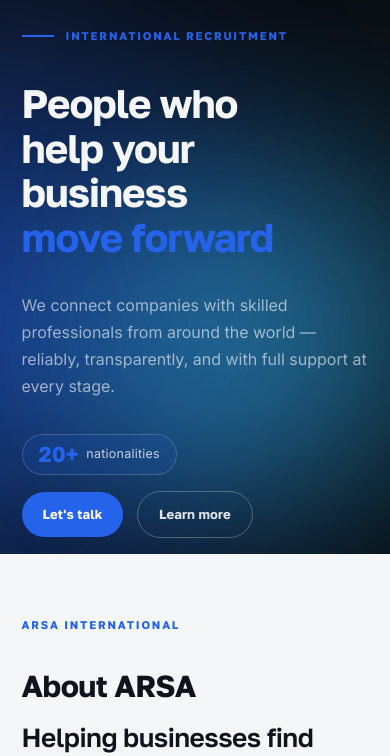
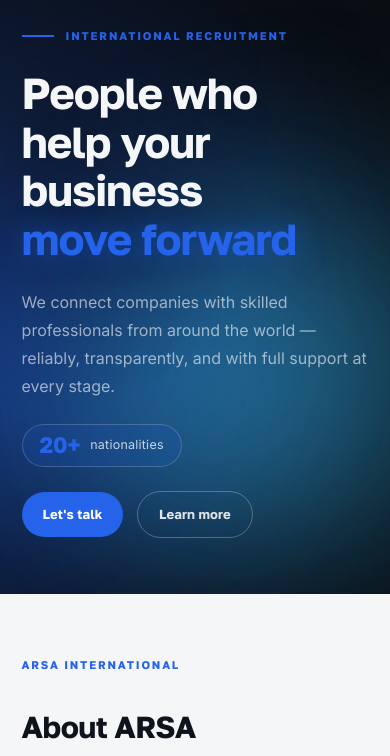
Before and after one commit to gyromth/arsa-website, a website built with Vite: page index.html in a window 390 px wide. Shown: the part 54-810 px from the top of the page. Built offline with nearby package versions, Linux system fonts and the light colour scheme.

Commit message:
fix: refine mobile hero spacing, typography, and ambient motion
Mobile headline enlarged to ~43-44px (clean wrapping, no overflow); 'расти'
accent gets a soft glow for contrast. Hero subtitle unified with body copy
(var(--fs-body), line-height 1.75) to match the About text. Uniform 24px
gaps between eyebrow/headline/description/sticker/CTA; hero bottom padding
mirrors About top padding (~56px) so the blue->white transition is symmetric.
Worker graphic fully removed from mobile (no layout ghost); 20+ sticker sits
above the CTAs as a compact translucent pill. Mobile ambient = 3 light CSS
blur clouds (transform/opacity only, no mouse-follow/RAF), plus a subtle
mobile-only dark radial under the text column. Desktop untouched (51px
headline, worker, mouse-follow, scroll indicator, Global Reach all intact).

Verified 320/375/390/430 + 1024/1440: no overlaps, no horizontal overflow,
EN/RU switching, reduced-motion static, no console errors.

```diff
--- a/src/styles/main.css
+++ b/src/styles/main.css
@@ -367,6 +367,17 @@ html.html--booting body { visibility: hidden; }
   padding: calc(var(--header-h) + 1rem) 0 3.5rem;
 }
 
+/* Local contrast layer under the text column (mobile only) */
+.hero::after {
+  content: '';
+  position: absolute;
+  inset: 0;
+  background: radial-gradient(90% 70% at 15% 30%, rgba(10, 13, 18, 0.5) 0%, rgba(10, 13, 18, 0) 60%);
+  pointer-events: none;
+  z-index: 1;
+  opacity: 0;
+}
+
 /* Animated gradient blobs — calm "living light" */
 .hero__blobs {
   position: absolute;
@@ -572,13 +583,16 @@ html.html--booting body { visibility: hidden; }
 .hero__title.animated .title-line:nth-child(2) { transition-delay: 0.22s; }
 .hero__title.animated .title-line:nth-child(3) { transition-delay: 0.34s; }
 
-.title-accent { color: var(--accent); }
+.title-accent {
+  color: var(--accent);
+  text-shadow: 0 0 28px rgba(37, 99, 235, 0.5);
+}
 
 .hero__subtitle {
-  font-size: clamp(1rem, 0.95rem + 0.2vw, 1.1rem);
+  font-size: var(--fs-body);
   color: rgba(245, 246, 248, 0.62);
   max-width: 46ch;
-  line-height: 1.7;
+  line-height: 1.75;
   margin-bottom: 1.75rem;
 }
 
@@ -1078,10 +1092,15 @@ html.html--booting body { visibility: hidden; }
     flex-direction: column;
     align-items: stretch;
     justify-content: flex-start;
-    /* Content-driven height — no forced empty space under the composition */
+    /* Content-driven height — no forced empty space under the composition.
+       Bottom padding mirrors the About section's top padding so the
+       blue -> white transition reads as intentional. */
     min-height: 0;
-    padding: calc(var(--header-h) + 0.5rem) 0 1rem;
+    padding: calc(var(--header-h) + 0.5rem) 0 clamp(3.5rem, 2.75rem + 3vw, 5.5rem);
   }
+
+  /* Contrast layer protects the headline on the ambient blue background */
+  .hero::after { opacity: 1; }
 
   /* Flatten content so its children can be ordered in the mobile stack */
   .hero__content { display: contents; }
@@ -1089,13 +1108,13 @@ html.html--booting body { visibility: hidden; }
   .hero__container {
     display: grid;
     grid-template-columns: 1fr;
-    gap: 1rem;
+    gap: 1.5rem;
     align-items: stretch;
   }
 
-  .hero__meta { order: 1; }
-  .hero__title { order: 2; }
-  .hero__subtitle { order: 3; }
+  .hero__meta { order: 1; margin-bottom: 0; }
+  .hero__title { order: 2; margin-bottom: 0; }
+  .hero__subtitle { order: 3; margin-bottom: 0; }
 
   /* Worker graphic is fully removed from the mobile Hero (no layout ghost) */
   .hero__visual { display: contents; }
@@ -1106,14 +1125,15 @@ html.html--booting body { visibility: hidden; }
     order: 4;
     position: static;
     align-items: center;
+    gap: 0.6rem;
     width: fit-content;
-    padding: 0.55rem 1rem;
+    padding: 0.6rem 1.05rem;
     background: rgba(37, 99, 235, 0.12);
     border: 1px solid rgba(255, 255, 255, 0.18);
     border-radius: 999px;
     opacity: 1;
   }
-  .hero__float-num { font-size: 1.35rem; }
+  .hero__float-num { font-size: 1.4rem; }
   .hero__float-text { font-size: 0.78rem; line-height: 1; }
 
   /* CTA group below the sticker: one row when it fits, left-aligned */
@@ -1121,12 +1141,11 @@ html.html--booting body { visibility: hidden; }
   .hero__actions .btn--lg { padding: 0.85em 1.6em; font-size: 0.82rem; }
 
   .hero__title {
-    font-size: clamp(2.4rem, 2.1rem + 1.6vw, 3rem);
+    font-size: clamp(2.6rem, 2.3rem + 1.7vw, 3.4rem);
     line-height: 1.12;
-    margin-bottom: 1rem;
   }
 
-  .hero__subtitle { margin-bottom: 1.1rem; }
+  .hero__subtitle { line-height: 1.75; }
 
   /* Scroll indicator is not needed on touch — the About section peeks below */
   .hero__scroll { display: none; }
@@ -1142,7 +1161,7 @@ html.html--booting body { visibility: hidden; }
 
 /* Very narrow screens: keep the headline strong but wrapped cleanly */
 @media (max-width: 340px) {
-  .hero__title { font-size: clamp(2rem, 1.8rem + 1vw, 2.25rem); }
+  .hero__title { font-size: clamp(2.15rem, 1.95rem + 1vw, 2.4rem); }
 }
 
 /* Extra-short screens: shrink the visual further */
```
